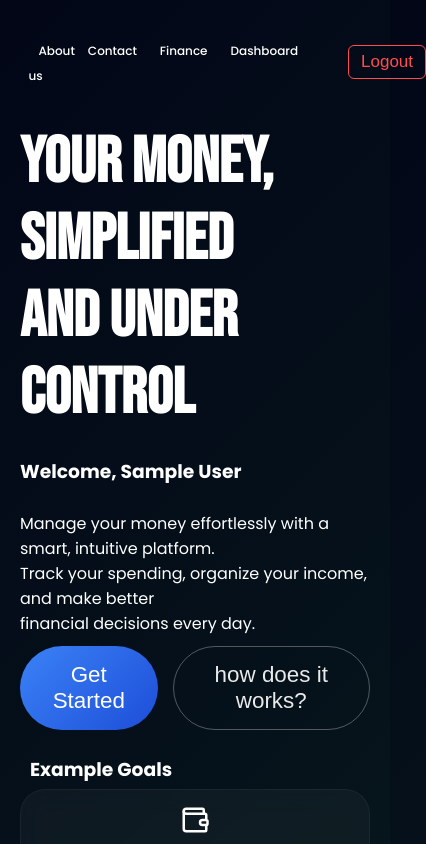
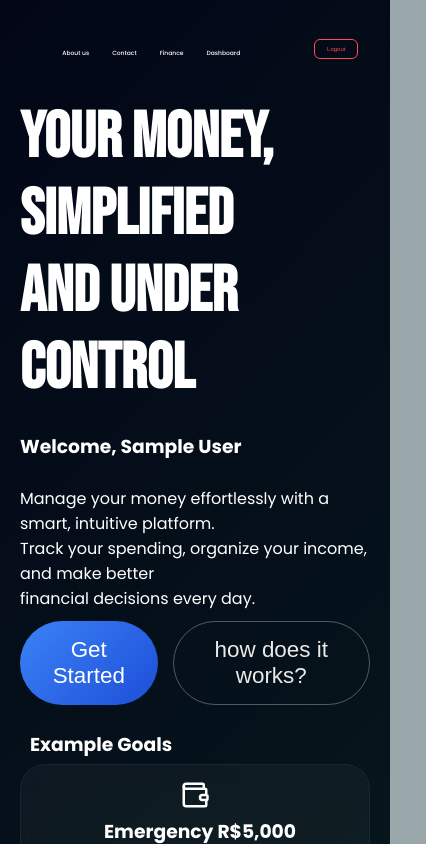
Before and after one commit to Viktor-angelo/Finsight, a React (Vite) app in the folder frontend/: page /home in a window 390 px wide. Shown: the top 844 px of the page, 426 px wide, since content can reach past the window. Built offline with nearby package versions, Linux system fonts and the light colour scheme; sample sign-in values are in the browser's storage.

Commit message:
new navbar correct2

```diff
--- a/frontend/src/components/Navbar.css
+++ b/frontend/src/components/Navbar.css
@@ -115,7 +115,7 @@ html, body, #root {
     margin: 0 auto;
     padding: 10px;
     right: 20px;
-    font-size: 12px;
+    font-size: 6px;
   }
   .newLogo{
     display: none !important;
@@ -125,6 +125,6 @@ html, body, #root {
    margin-left: 1vh;
   }
   .logoutBtn{
-    font-size: 17px;
+    font-size: 6px;
   }
 }
```
